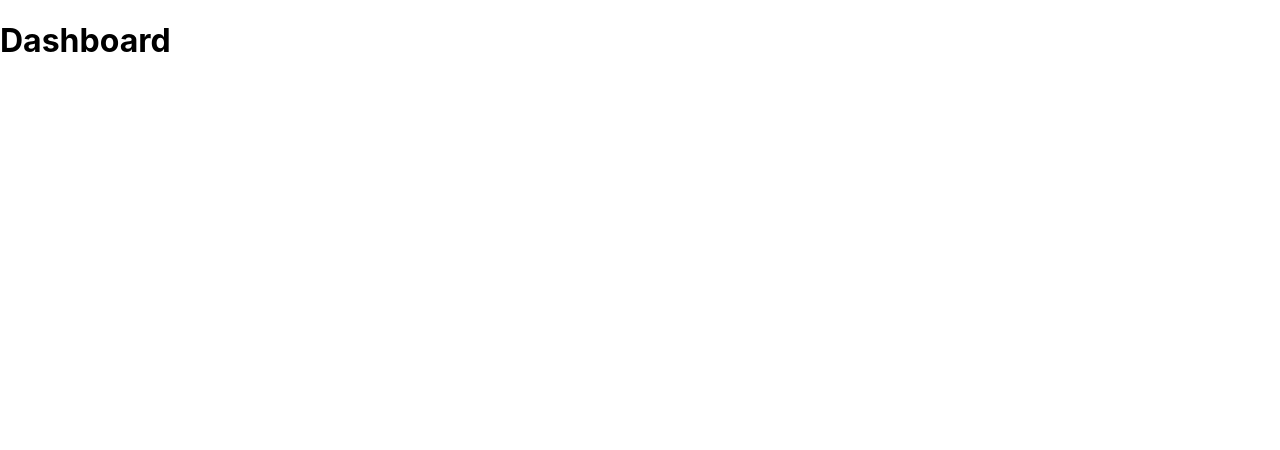
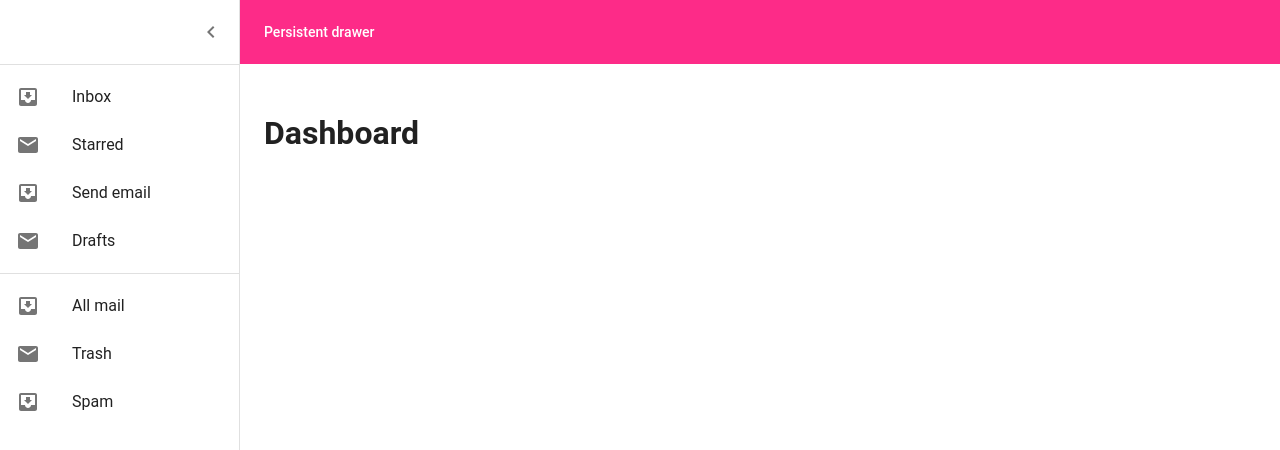
Before and after one commit to yogi7860/FIrebase_next_chat_app, a Next.js app: page /user/dashboard in a window 1280 px wide. Shown: the top 450 px of the page. Built offline with nearby package versions, Linux system fonts and the light colour scheme.

Commit message:
feat: add MUI theme and layouts

```diff
--- a/package.json
+++ b/package.json
@@ -16,6 +16,10 @@
     "lint": "next lint"
   },
   "dependencies": {
+    "@emotion/react": "^11.7.1",
+    "@emotion/styled": "^11.6.0",
+    "@mui/icons-material": "^5.2.4",
+    "@mui/material": "^5.2.4",
     "next": "^12.0.7",
     "react": "17.0.2",
     "react-dom": "17.0.2"
--- /dev/null
+++ b/src/layouts/privateLayout.js
@@ -0,0 +1,148 @@
+import * as React from "react";
+import { styled, useTheme } from "@mui/material/styles";
+import Box from "@mui/material/Box";
+import Drawer from "@mui/material/Drawer";
+import CssBaseline from "@mui/material/CssBaseline";
+import MuiAppBar from "@mui/material/AppBar";
+import Toolbar from "@mui/material/Toolbar";
+import List from "@mui/material/List";
+import Typography from "@mui/material/Typography";
+import Divider from "@mui/material/Divider";
+import IconButton from "@mui/material/IconButton";
+import MenuIcon from "@mui/icons-material/Menu";
+import ChevronLeftIcon from "@mui/icons-material/ChevronLeft";
+import ChevronRightIcon from "@mui/icons-material/ChevronRight";
+import ListItem from "@mui/material/ListItem";
+import ListItemIcon from "@mui/material/ListItemIcon";
+import ListItemText from "@mui/material/ListItemText";
+import InboxIcon from "@mui/icons-material/MoveToInbox";
+import MailIcon from "@mui/icons-material/Mail";
+
+const drawerWidth = 240;
+
+const Main = styled("main", { shouldForwardProp: (prop) => prop !== "open" })(
+  ({ theme, open }) => ({
+    flexGrow: 1,
+    padding: theme.spacing(3),
+    transition: theme.transitions.create("margin", {
+      easing: theme.transitions.easing.sharp,
+      duration: theme.transitions.duration.leavingScreen
+    }),
+    marginLeft: `-${drawerWidth}px`,
+    ...(open && {
+      transition: theme.transitions.create("margin", {
+        easing: theme.transitions.easing.easeOut,
+        duration: theme.transitions.duration.enteringScreen
+      }),
+      marginLeft: 0
+    })
+  })
+);
+
+const AppBar = styled(MuiAppBar, {
+  shouldForwardProp: (prop) => prop !== "open"
+})(({ theme, open }) => ({
+  transition: theme.transitions.create(["margin", "width"], {
+    easing: theme.transitions.easing.sharp,
+    duration: theme.transitions.duration.leavingScreen
+  }),
+  ...(open && {
+    width: `calc(100% - ${drawerWidth}px)`,
+    marginLeft: `${drawerWidth}px`,
+    transition: theme.transitions.create(["margin", "width"], {
+      easing: theme.transitions.easing.easeOut,
+      duration: theme.transitions.duration.enteringScreen
+    })
+  })
+}));
+
+const DrawerHeader = styled("div")(({ theme }) => ({
+  display: "flex",
+  alignItems: "center",
+  padding: theme.spacing(0, 1),
+  // necessary for content to be below app bar
+  ...theme.mixins.toolbar,
+  justifyContent: "flex-end"
+}));
+
+export default function PrivateLayout({ children }) {
+  const theme = useTheme();
+  const [open, setOpen] = React.useState(true);
+
+  const handleDrawerOpen = () => {
+    setOpen(true);
+  };
+
+  const handleDrawerClose = () => {
+    setOpen(false);
+  };
+
+  return (
+    <Box sx={{ display: "flex" }}>
+      <CssBaseline />
+      <AppBar position="fixed" open={open}>
+        <Toolbar>
+          <IconButton
+            color="inherit"
+            aria-label="open drawer"
+            onClick={handleDrawerOpen}
+            edge="start"
+            sx={{ mr: 2, ...(open && { display: "none" }) }}>
+            <MenuIcon />
+          </IconButton>
+          <Typography variant="h6" noWrap component="div">
+            Persistent drawer
+          </Typography>
+        </Toolbar>
+      </AppBar>
+      <Drawer
+        sx={{
+          width: drawerWidth,
+          flexShrink: 0,
+          "& .MuiDrawer-paper": {
+            width: drawerWidth,
+            boxSizing: "border-box"
+          }
+        }}
+        variant="persistent"
+        anchor="left"
+        open={open}>
+        <DrawerHeader>
+          <IconButton onClick={handleDrawerClose}>
+            {theme.direction === "ltr" ? (
+              <ChevronLeftIcon />
+            ) : (
+              <ChevronRightIcon />
+            )}
+          </IconButton>
+        </DrawerHeader>
+        <Divider />
+        <List>
+          {["Inbox", "Starred", "Send email", "Drafts"].map((text, index) => (
+            <ListItem button key={text}>
+              <ListItemIcon>
+                {index % 2 === 0 ? <InboxIcon /> : <MailIcon />}
+              </ListItemIcon>
+              <ListItemText primary={text} />
+            </ListItem>
+          ))}
+        </List>
+        <Divider />
+        <List>
+          {["All mail", "Trash", "Spam"].map((text, index) => (
+            <ListItem button key={text}>
+              <ListItemIcon>
+                {index % 2 === 0 ? <InboxIcon /> : <MailIcon />}
+              </ListItemIcon>
+              <ListItemText primary={text} />
+            </ListItem>
+          ))}
+        </List>
+      </Drawer>
+      <Main open={open}>
+        <DrawerHeader />
+        {children}
+      </Main>
+    </Box>
+  );
+}
--- /dev/null
+++ b/src/layouts/publicLayout.js
@@ -0,0 +1,18 @@
+import * as React from "react";
+import Box from "@mui/material/Box";
+import Grid from "@mui/material/Grid";
+
+export default function PublicLayout({ children }) {
+  return (
+    <Box sx={{ flexGrow: 1 }}>
+      <Grid container spacing={2}>
+        <Grid item xs={7}>
+          <h2>Some placeholder</h2>
+        </Grid>
+        <Grid item xs={5}>
+          {children}
+        </Grid>
+      </Grid>
+    </Box>
+  );
+}
--- a/src/pages/_app.js
+++ b/src/pages/_app.js
@@ -1,7 +1,31 @@
-import '../styles/globals.css'
+import React from "react"
+import "../styles/globals.css"
+import { ThemeProvider, createTheme } from "@mui/material/styles"
+import { defaultTheme } from "../themes/defaultTheme"
+import { useRouter } from "next/router"
+import PublicLayout from "../layouts/publicLayout"
+import PrivateLayout from "../layouts/privateLayout"
 
 function MyApp({ Component, pageProps }) {
-  return <Component {...pageProps} />
+  const currentTheme = createTheme(defaultTheme)
+  const path = useRouter()
+
+  const isPublic = path.asPath.includes("/auth/")
+  const isPrivate = path.asPath.includes("/user/")
+
+  const Wrapper = isPublic
+    ? PublicLayout
+    : isPrivate
+    ? PrivateLayout
+    : React.Fragment
+
+  return (
+    <ThemeProvider theme={currentTheme}>
+      <Wrapper>
+        <Component {...pageProps} />
+      </Wrapper>
+    </ThemeProvider>
+  )
 }
 
 export default MyApp
--- a/src/pages/auth/login/index.js
+++ b/src/pages/auth/login/index.js
@@ -1,10 +1,14 @@
 import React from 'react'
+import Button from '@mui/material/Button';
 
 function Login() {
   return (
     <div>
       <h1>Login</h1>
       <h1>{process.env.NEXT_PUBLIC_ENV}</h1>
+      <Button variant="contained">
+        Test Button
+      </Button>
     </div>
   )
 }
--- /dev/null
+++ b/src/themes/defaultTheme.js
@@ -0,0 +1,84 @@
+// default app theme and colors
+export const defaultTheme = {
+  palette: {
+    primary: {
+      main: "#FD2B88"
+    },
+    secondary: {
+      main: "#FD2B88"
+    },
+    error: {
+      main: "#FF0040"
+    },
+    background: {
+      default: "#FFFFFF"
+    }
+  },
+  typography: {
+    fontFamily: "Roboto",
+    h1: {
+      fontSize: 54,
+      lineHeight: 74 / 34,
+      fontWeight: 600
+    },
+    h2: {
+      fontSize: 46,
+      lineHeight: 68 / 30,
+      fontWeight: 600
+    },
+    h3: {
+      fontSize: 32,
+      lineHeight: 48 / 26,
+      fontWeight: 600
+    },
+    h4: {
+      fontSize: 28,
+      lineHeight: 40 / 24,
+      fontWeight: 500
+    },
+    h5: {
+      fontSize: 18,
+      lineHeight: 24 / 20,
+      fontWeight: 500
+    },
+    h6: {
+      fontSize: 14,
+      lineHeight: 24 / 18,
+      fontWeight: 500
+    },
+    p1: {
+      fontSize: 16,
+      lineHeight: 24 / 15,
+      fontWeight: 500
+    },
+    p2: {
+      fontSize: 16,
+      lineHeight: 22 / 14,
+      fontWeight: 400
+    },
+    button: {
+      fontSize: 14,
+      lineHeight: 18 / 13,
+      letterSpacing: 0.2,
+      fontWeight: 700,
+      textTransform: "unset"
+    },
+    c1: {
+      fontSize: 13,
+      lineHeight: 20 / 13,
+      fontWeight: 500
+    },
+    c2: {
+      fontSize: 12,
+      lineHeight: 17 / 12,
+      fontWeight: 600
+    },
+    label: {
+      fontSize: 11,
+      lineHeight: 15 / 11,
+      fontWeight: 600
+    }
+  },
+  shadows: ["none", 0, 1, 2, 3, 4],
+  overrides: {}
+}
```
Also changed, not shown: 1 other file (tests, documents, lock files or other folders).
